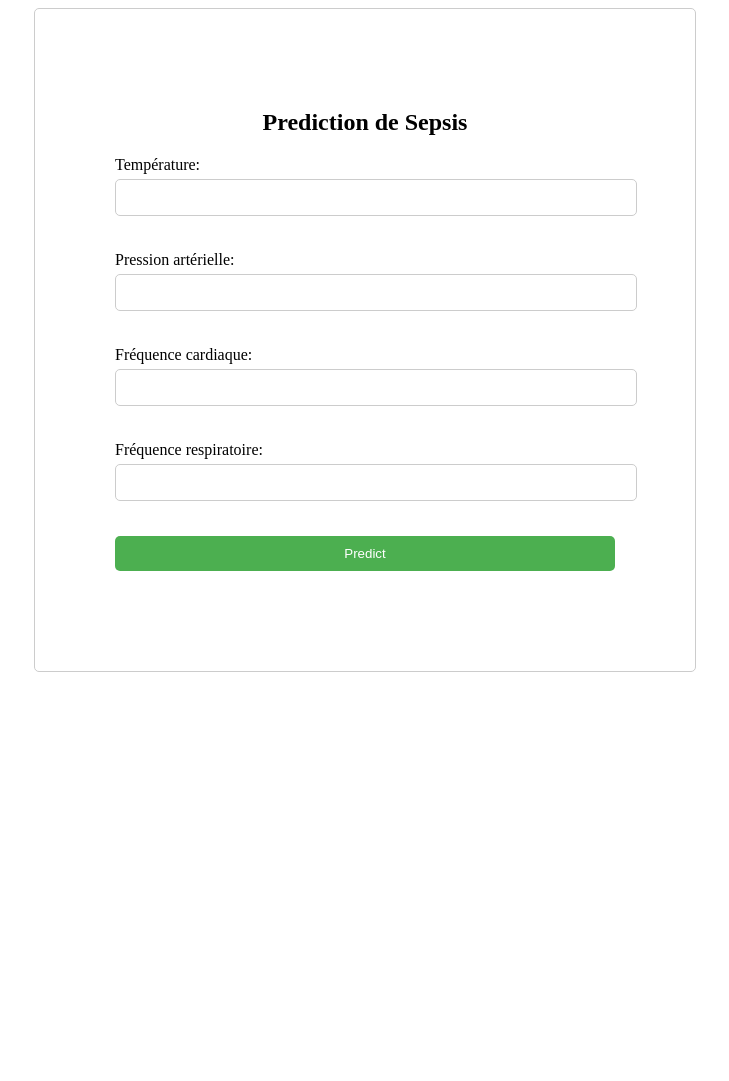
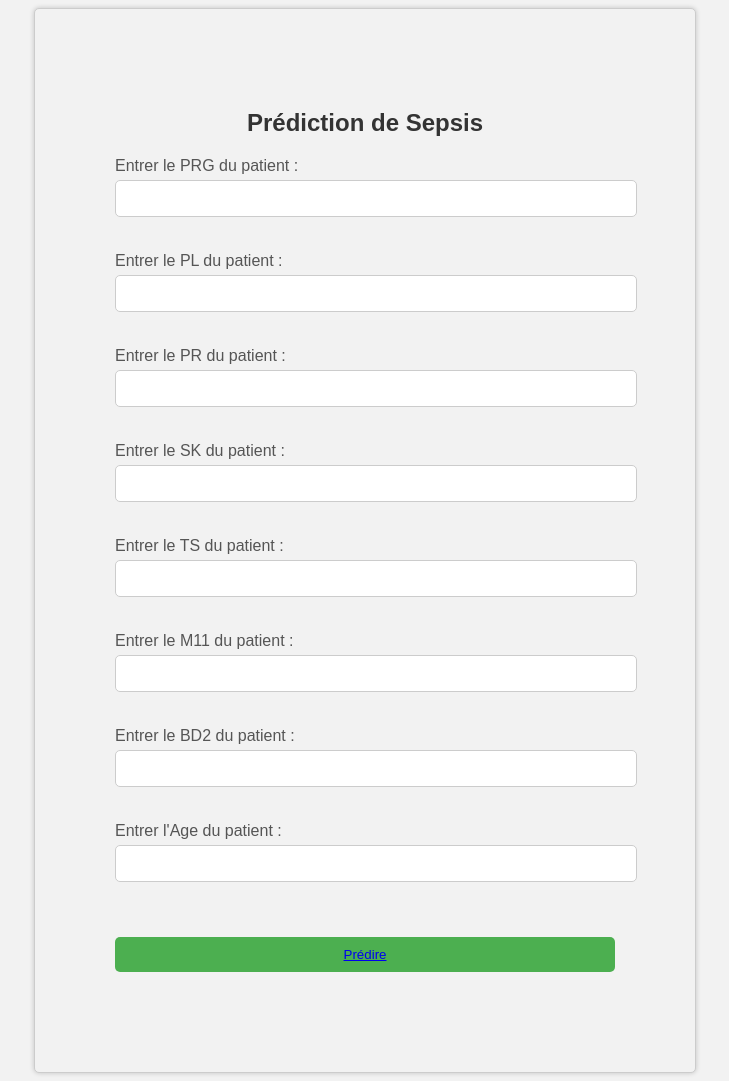
Before and after one commit to ahmedrafed99/MedTech_Detect, a Python web app: template templates/index.html in a window 1280 px wide. Shown: the whole page, without its empty margins (275-1004 px from the left). Before the commit the page ends 672 px from the top, so only its background shows below. Run offline with Jinja, Linux system fonts and the light colour scheme; the template is opened without the code that fills it, so the values that code supplies are empty.

Commit message:
Add files via upload

```diff
--- a/templates/index.html
+++ b/templates/index.html
@@ -1,41 +1,61 @@
 <!DOCTYPE html>
 <html>
-<head><meta charset="utf-8">
+<head>
+	<meta charset="utf-8">
 	<title>Prédiction de la septicémie</title>
 	<link rel="stylesheet" href="style.css">
 </head>
-
+<body>
 <div class="form-container">
-  <h2>Prediction de Sepsis</h2>
+	<h2>Prédiction de Sepsis</h2>
 	<form id="sepsis-form">
 		<div class="form-group">
-      <label for="temperature">Température:</label>
-      <input type="number" id="temperature" name="temperature" required>
+			<label for="prg">Entrer le PRG du patient :</label>
+			<input type="text" id="prg" name="prg" required>
 		</div>
 
 		<div class="form-group">
-      <label for="pression">Pression artérielle:</label>
-      <input type="number" id="pression" name="pression" required>
+			<label for="pl">Entrer le PL du patient :</label>
+			<input type="text" id="pl" name="pl" required>
 		</div>
 
 		<div class="form-group">
-      <label for="freq-cardiaque">Fréquence cardiaque:</label>
-      <input type="number" id="freq-cardiaque" name="freq-cardiaque" required>
+			<label for="pr">Entrer le PR du patient :</label>
+			<input type="text" id="pr" name="pr" required>
 		</div>
 
 		<div class="form-group">
-      <label for="freq-respiratoire">Fréquence respiratoire:</label>
-      <input type="number" id="freq-respiratoire" name="freq-respiratoire" required>
+			<label for="sk">Entrer le SK du patient :</label>
+			<input type="text" id="sk" name="sk" required>
 		</div>
 
-    <button type="submit">Predict</button>
+		<div class="form-group">
+			<label for="ts">Entrer le TS du patient :</label>
+			<input type="text" id="ts" name="ts" required>
+		</div>
+
+		<div class="form-group">
+			<label for="m11">Entrer le M11 du patient :</label>
+			<input type="text" id="m11" name="m11" required>
+		</div>
+
+		<div class="form-group">
+			<label for="bd2">Entrer le BD2 du patient :</label>
+			<input type="text" id="bd2" name="bd2" required>
+		</div>
+
+		<div class="form-group">
+			<label for="age">Entrer l'Age du patient :</label>
+			<input type="text" id="age" name="age" required>
+		</div>
+
+		<button type="submit">
+      <a href="predict.html">Prédire</a>
+    </button>
+
 	</form>
 	<div id="result-container"></div>
 </div>
-
-
-
-	<div id="prediction-result"></div>
 
 <script src="https://code.jquery.com/jquery-3.6.0.min.js"></script>
 <script src="script.js"></script>
--- /dev/null
+++ b/templates/script.js
@@ -0,0 +1,63 @@
+$(document).ready(function() {
+    // Sélectionner le formulaire de prédiction
+    const form = $('#sepsis-form');
+
+    // Écouter l'événement de soumission du formulaire
+    form.on('submit', function(e) {
+        e.preventDefault();
+
+        // Récupérer les valeurs des champs de saisie
+        const prg = $('#prg').val();
+        const pl = $('#pl').val();
+        const pr = $('#pr').val();
+        const sk = $('#sk').val();
+        const ts = $('#ts').val();
+        const m11 = $('#m11').val();
+        const bd2 = $('#bd2').val();
+        const age = $('#age').val();
+        const insurance = $('#insurance').val();
+
+        // Créer un objet avec les données
+        const data = {
+            PRG: prg,
+            PL: pl,
+            PR: pr,
+            SK: sk,
+            TS: ts,
+            M11: m11,
+            BD2: bd2,
+            Age: age,
+            Insurance: insurance
+        };
+
+        // Prétraiter les données
+        const preprocessedData = preprocessData(data);
+
+        // Envoyer une requête AJAX à l'API de prédiction
+        $.ajax({
+            url: '/predict/patient',
+            method: 'POST',
+            data: preprocessedData,
+            success: function(response) {
+                // Afficher le résultat de la prédiction
+                const resultContainer = $('#result-container');
+                resultContainer.text('Résultat de la prédiction : ' + response.prediction);
+            },
+            error: function(error) {
+                // Afficher une erreur en cas de problème de prédiction
+                const resultContainer = $('#result-container');
+                resultContainer.text('Erreur lors de la prédiction : ' + error.responseJSON.message);
+            }
+        });
+    });
+});
+
+function preprocessData(data) {
+    // Supprimer les colonnes non pertinentes
+    delete data.ID;
+    delete data.Insurance;
+    // Remplacer les valeurs dans la colonne Sepsis
+    data.Sepsis = data.Sepsis === 'Negative' ? 0 : 1;
+
+    return data;
+}
--- a/templates/style.css
+++ b/templates/style.css
@@ -1,21 +1,90 @@
+
+		/* Ajoutez ici votre CSS personnalisé pour le design */
+
+    /* Ajoutez ici votre CSS personnalisé pour le design */
+
+/* Style général */
+body {
+  font-family: Arial, sans-serif;
+  background-color: #f2f2f2;
+}
+
+.container {
+  max-width: 500px;
+  margin: 0 auto;
+  padding: 40px;
+  background-color: #fff;
+  box-shadow: 0 0 5px rgba(0, 0, 0, 0.2);
+}
+
+h2 {
+  text-align: center;
+  color: #333;
+}
+
+.form-group {
+  margin-bottom: 20px;
+}
+
+label {
+  display: block;
+  margin-bottom: 5px;
+  color: #555;
+}
+
+input[type="number"] {
+  width: 100%;
+  padding: 10px;
+  border: 1px solid #ccc;
+  border-radius: 5px;
+}
+
+button[type="submit"] {
+  width: 100%;
+  background-color: #4CAF50;
+  color: white;
+  padding: 10px;
+  border: none;
+  border-radius: 5px;
+  cursor: pointer;
+}
+
+button[type="submit"]:hover {
+  background-color: #45a049;
+}
+
+#result-container {
+  text-align: center;
+  font-size: 18px;
+  color: #333;
+}
+
+
+		/* Exemple de CSS pour le conteneur principal */
 		.form-container {
 			max-width: 500px;
 			margin: 0 auto;
 			padding: 80px;
 			border: 1px solid #ccc;
 			border-radius: 5px;
+			background-color: #f2f2f2;
+			box-shadow: 0 0 5px rgba(0, 0, 0, 0.2);
 		}
 
+		/* Exemple de CSS pour le titre */
 		.form-container h2 {
 			text-align: center;
 			margin-bottom: 20px;
-  margin-top: 20px
+			margin-top: 20px;
+			color: #333;
 		}
 
+		/* Exemple de CSS pour les étiquettes et les champs de saisie */
 		.form-container form label {
 			display: block;
 			margin-bottom: 5px;
-  margin-top: 20px
+			margin-top: 20px;
+			color: #555;
 		}
 
 		.form-container form input {
@@ -26,6 +95,7 @@
 			border-radius: 5px;
 		}
 
+		/* Exemple de CSS pour le bouton de soumission */
 		.form-container form button[type="submit"] {
 			width: 100%;
 			background-color: #4CAF50;
@@ -41,8 +111,16 @@
 			background-color: #45a049;
 		}
 
+		/* Exemple de CSS pour le conteneur de résultat */
 		#result-container {
 			margin-top: 20px;
 			text-align: center;
 			font-size: 18px;
+			color: #333;
 		}
+    .image-left,
+    .image-right {
+
+        width: 300px; /* Définissez la largeur souhaitée */
+        height: auto; /* Réglez la hauteur sur "auto" pour conserver les proportions de l'image */
+    }
```
Also changed, not shown: templates/predict.html (added, +16 -0 lines). Lines whose indentation alone changed are shown as unchanged.
